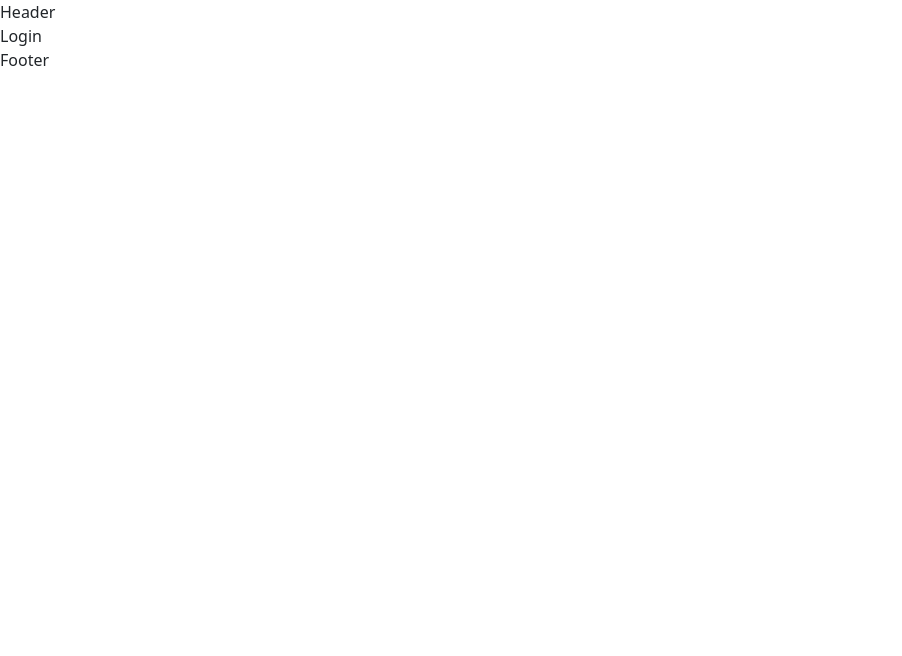
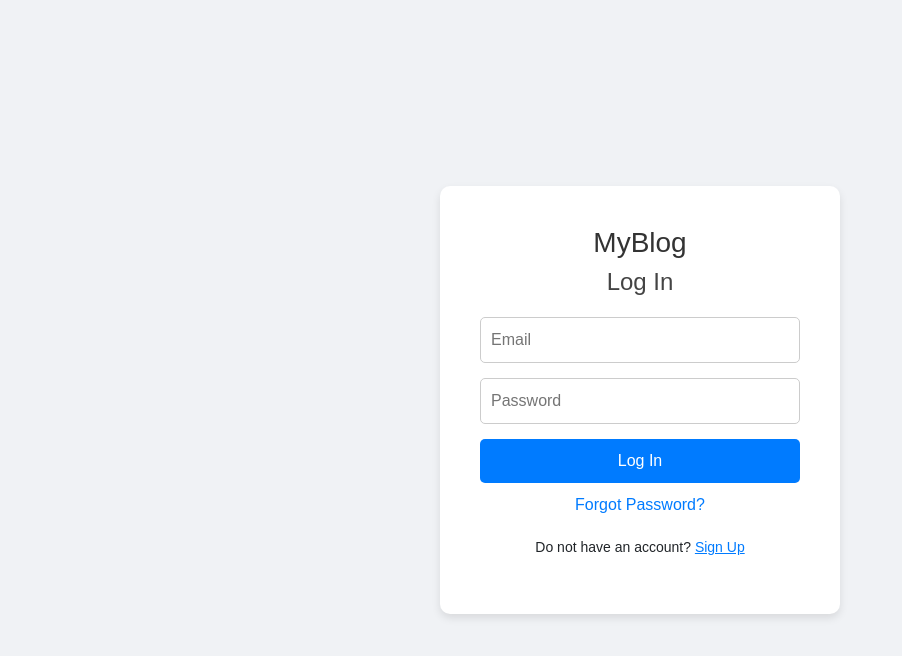
Before and after one commit to Ashrafpoless/group1-frontend, a React (Vite) app: page /login in a window 1280 px wide. Shown: the top 656 px of the page, without its empty margins (0-902 px from the left). Built offline with nearby package versions, Linux system fonts and the light colour scheme; a web font is replaced by a local one.

Commit message:
Login page added

```diff
--- a/package.json
+++ b/package.json
@@ -17,7 +17,7 @@
     "react-bootstrap-icons": "^1.11.4",
     "react-dom": "^18.3.1",
     "react-router": "^6.26.1",
-    "react-router-dom": "^6.26.1"
+    "react-router-dom": "^6.26.2"
   },
   "devDependencies": {
     "@eslint/js": "^9.9.0",
--- a/src/App.jsx
+++ b/src/App.jsx
@@ -15,7 +15,7 @@ function App() {
     const Router = createBrowserRouter([
         {
             path: '/',
-            element: <Layout />,
+            element: <Login />,
             errorElement: <ErrorPage />,
             children: [
                 { index: true, element: <Home /> },
--- a/src/pages/Login/Login.css
+++ b/src/pages/Login/Login.css
@@ -0,0 +1,93 @@
+* {
+    box-sizing: border-box;
+  }
+
+  body {
+    font-family: 'Arial', sans-serif;
+    margin: 0;
+    padding: 0;
+    background-color: #f8f9fa;
+  }
+
+  .auth-container {
+    display: flex;
+    justify-content: center;
+    align-items: center;
+    height: 100vh;
+    background-color: #f0f2f5;
+  }
+
+  .form-container {
+    background-color: white;
+    border-radius: 10px;
+    box-shadow: 0 4px 8px rgba(0, 0, 0, 0.1);
+    width: 400px;
+    padding: 40px;
+    text-align: center;
+  }
+
+  .app-header h1 {
+    font-size: 28px;
+    color: #333;
+  }
+
+  h2 {
+    font-size: 24px;
+    color: #444;
+    margin-bottom: 20px;
+  }
+
+  form {
+    display: flex;
+    flex-direction: column;
+  }
+
+  input {
+    padding: 10px;
+    margin-bottom: 15px;
+    border-radius: 5px;
+    border: 1px solid #ccc;
+    font-size: 16px;
+  }
+
+  button {
+    padding: 10px;
+    background-color: #007bff;
+    color: white;
+    border: none;
+    border-radius: 5px;
+    cursor: pointer;
+    font-size: 16px;
+  }
+
+  button:hover {
+    background-color: #0056b3;
+  }
+
+  .social-login {
+    background-color: #db4437;
+    margin-top: 10px;
+  }
+
+  .forgot-password {
+    margin-top: 10px;
+  }
+
+  .forgot-password a {
+    color: #007bff;
+    text-decoration: none;
+  }
+
+  .toggle-link {
+    margin-top: 20px;
+    font-size: 14px;
+  }
+
+  .toggle-link a {
+    color: #007bff;
+    cursor: pointer;
+  }
+
+  .toggle-link a:hover {
+    text-decoration: underline;
+  }
--- a/src/pages/Login/Login.jsx
+++ b/src/pages/Login/Login.jsx
@@ -1,10 +1,41 @@
-// import PropTypes from 'prop-types'
+import { Link } from 'react-router-dom';
+import './Login.css';
 
-import './Login.css';
-const Login = () => {
-    return <div>Login</div>;
-};
+function LoginPage() {
+  const handleSubmit = (event) => {
+    event.preventDefault();
+    // Handle login submission logic here
+  };
 
-Login.propTypes = {};
+  return (
+    <div className="auth-container">
+      <div className="form-container">
+        {/* Logo & App Name */}
+        <div className="app-header">
+          <h1>MyBlog</h1>
+        </div>
 
-export default Login;
+        <div className="login-form">
+          <h2>Log In</h2>
+          <form onSubmit={handleSubmit}>
+            <input type="email" placeholder="Email" required />
+            <input type="password" placeholder="Password" required />
+            <button type="submit">Log In</button>
+            <div className="forgot-password">
+              <a href="#">Forgot Password?</a>
+            </div>
+          </form>
+        </div>
+
+        {/* Link to Register Page */}
+        <div className="toggle-link">
+          <p>
+            Do not have an account? <Link to="/register">Sign Up</Link>
+          </p>
+        </div>
+      </div>
+    </div>
+  );
+}
+
+export default LoginPage;
```
Also changed, not shown: 1 other file (tests, documents, lock files or other folders).
